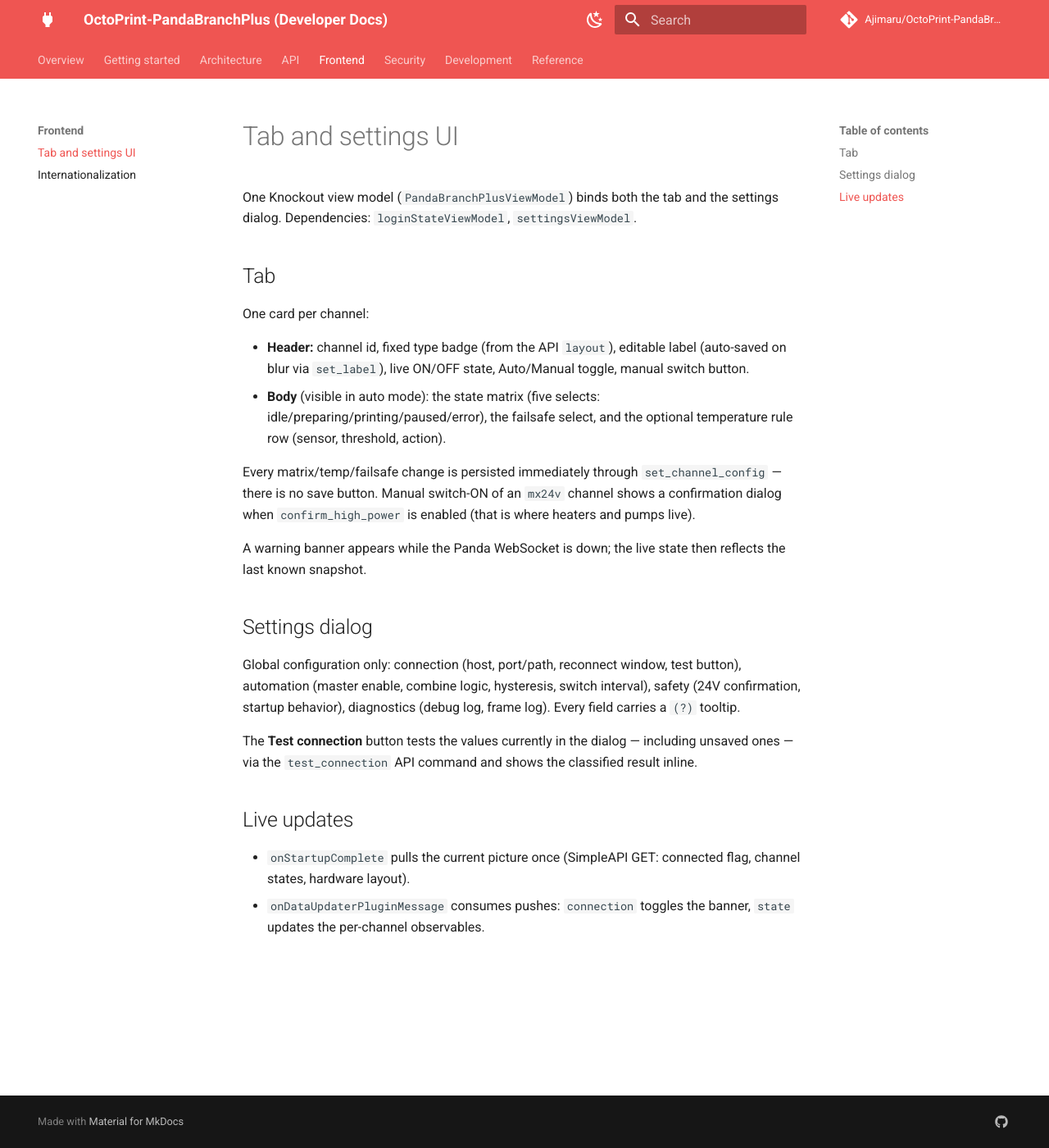
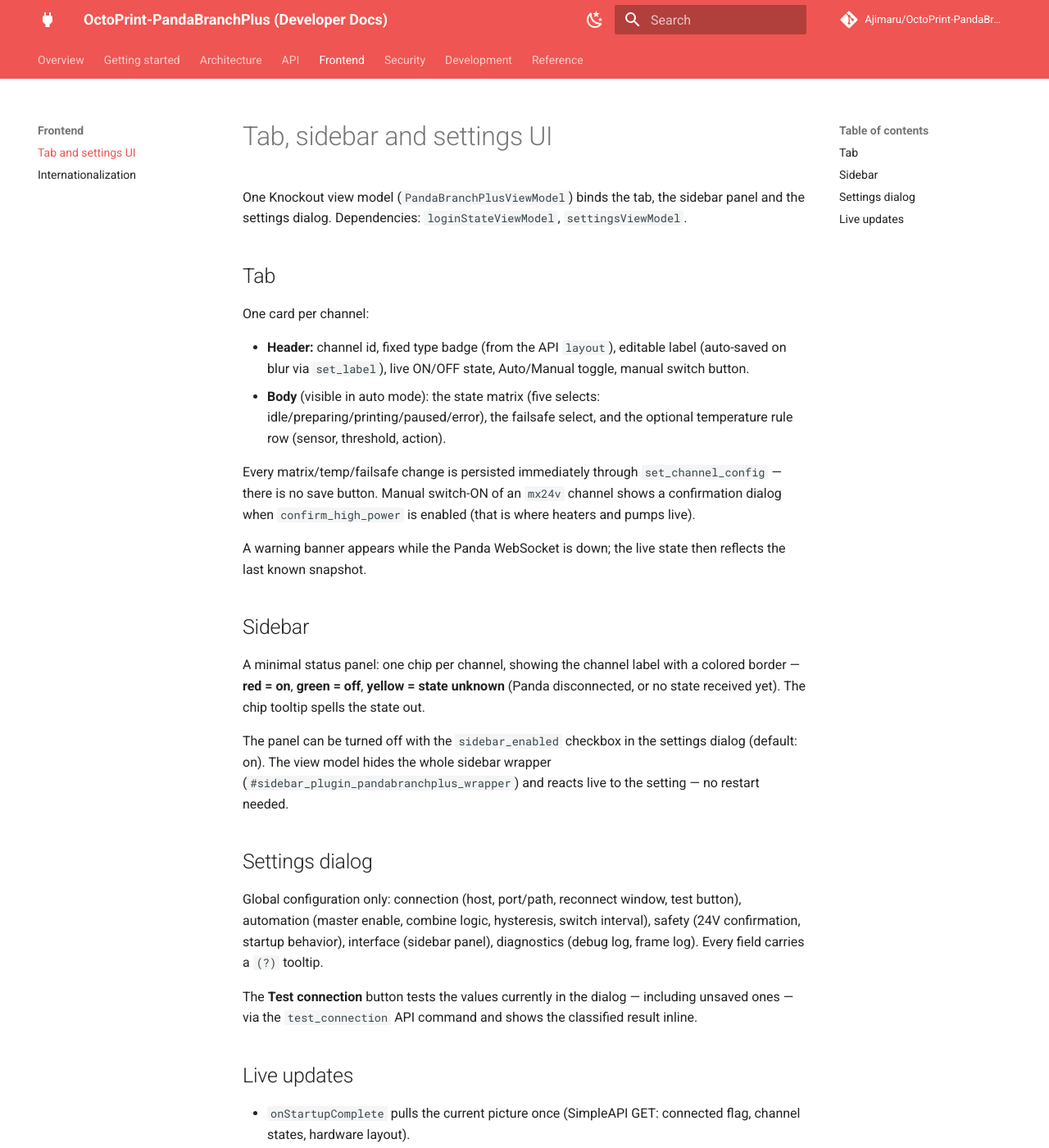
Before and after one commit to Ajimaru/OctoPrint-PandaBranchPlus, an MkDocs documentation site: the page built from docs/frontend/ui.md, in a window 1280 px wide and 1400 px high. Shown: the whole window at 82% size. Built offline with MkDocs 1.6.1 and Material for MkDocs 9.7.7, drawn with Linux system fonts in a browser that asks for light colours; comment, search, counter and statistics services are not loaded.

```diff
--- a/docs/frontend/ui.md
+++ b/docs/frontend/ui.md
@@ -1,7 +1,7 @@
-# Tab and settings UI
+# Tab, sidebar and settings UI
 
-One Knockout view model (`PandaBranchPlusViewModel`) binds both the tab and
-the settings dialog. Dependencies: `loginStateViewModel`,
+One Knockout view model (`PandaBranchPlusViewModel`) binds the tab, the
+sidebar panel and the settings dialog. Dependencies: `loginStateViewModel`,
 `settingsViewModel`.
 
 ## Tab
@@ -23,12 +23,25 @@
 A warning banner appears while the Panda WebSocket is down; the live state
 then reflects the last known snapshot.
 
+## Sidebar
+
+A minimal status panel: one chip per channel, showing the channel label with
+a colored border — **red = on**, **green = off**, **yellow = state unknown**
+(Panda disconnected, or no state received yet). The chip tooltip spells the
+state out.
+
+The panel can be turned off with the `sidebar_enabled` checkbox in the
+settings dialog (default: on). The view model hides the whole sidebar
+wrapper (`#sidebar_plugin_pandabranchplus_wrapper`) and reacts live to the
+setting — no restart needed.
+
 ## Settings dialog
 
 Global configuration only: connection (host, port/path, reconnect window,
 test button), automation (master enable, combine logic, hysteresis, switch
-interval), safety (24V confirmation, startup behavior), diagnostics (debug
-log, frame log). Every field carries a `(?)` tooltip.
+interval), safety (24V confirmation, startup behavior), interface (sidebar
+panel), diagnostics (debug log, frame log). Every field carries a `(?)`
+tooltip.
 
 The **Test connection** button tests the values currently in the dialog —
 including unsaved ones — via the `test_connection` API command and shows the
--- a/octoprint_pandabranchplus/__init__.py
+++ b/octoprint_pandabranchplus/__init__.py
@@ -105,6 +105,8 @@
             # Safety
             "confirm_high_power": True,
             "startup_behaviour": "leave",  # "leave" | "all_off" | "restore"
+            # Interface
+            "sidebar_enabled": True,
             # Diagnostics
             "debug_logging": False,
             "frame_log": False,
@@ -118,6 +120,7 @@
         return [
             {"type": "tab", "name": "Panda Branch Plus"},
             {"type": "settings", "name": "Panda Branch Plus"},
+            {"type": "sidebar", "name": "Panda Branch Plus", "icon": "fas fa-plug"},
         ]
 
     def is_template_autoescaped(self):
--- a/octoprint_pandabranchplus/_version.py
+++ b/octoprint_pandabranchplus/_version.py
@@ -1,4 +1,4 @@
 # Single source of truth for the bump tooling (.development/bump_control.sh).
 # Kept in sync with pyproject.toml and .development/bumpversion.toml — do not
 # edit by hand, use bump_control.sh instead.
-VERSION = "0.1.1"
+VERSION = "0.2.0"
--- a/pyproject.toml
+++ b/pyproject.toml
@@ -4,7 +4,7 @@
 
 [project]
 name = "OctoPrint-PandaBranchPlus"
-version = "0.1.1"
+version = "0.2.0"
 description = "Assign functions to the 10 power channels of the BIQU Panda Branch Plus and automate them based on the printer state."
 authors = [
     {name = "Ajimaru", email = "ajimaru_gdr@pm.me"}
```
Also changed, not shown: README.md (+3 -0 lines), docs/development/testing.md (+12 -6 lines), docs/reference/configuration.md (+6 -0 lines), octoprint_pandabranchplus/static/css/pandabranchplus.css (+1 -1 lines), octoprint_pandabranchplus/static/js/pandabranchplus.js (+35 -0 lines), octoprint_pandabranchplus/static/less/pandabranchplus.less (+39 -2 lines), 9 other files.
